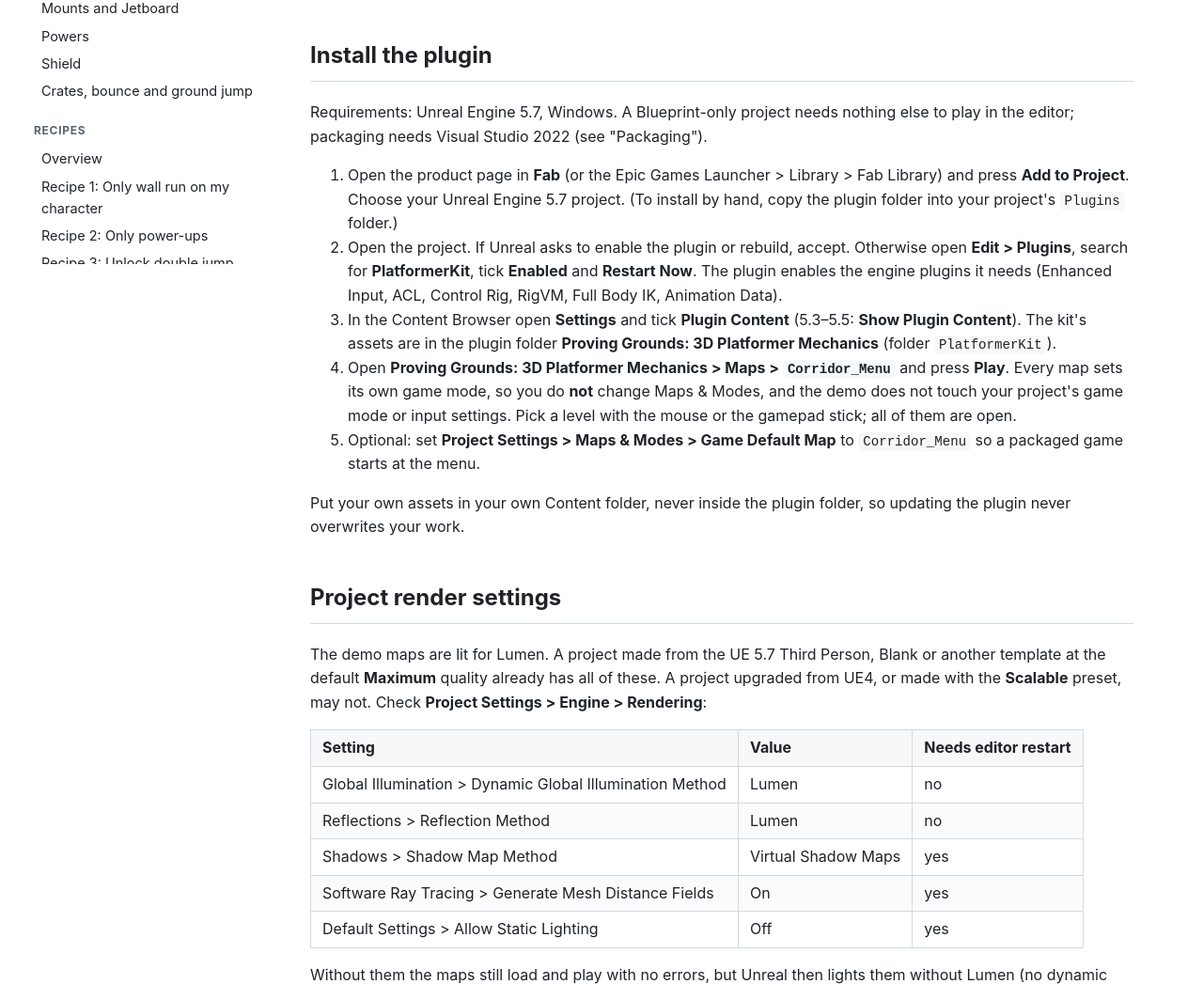
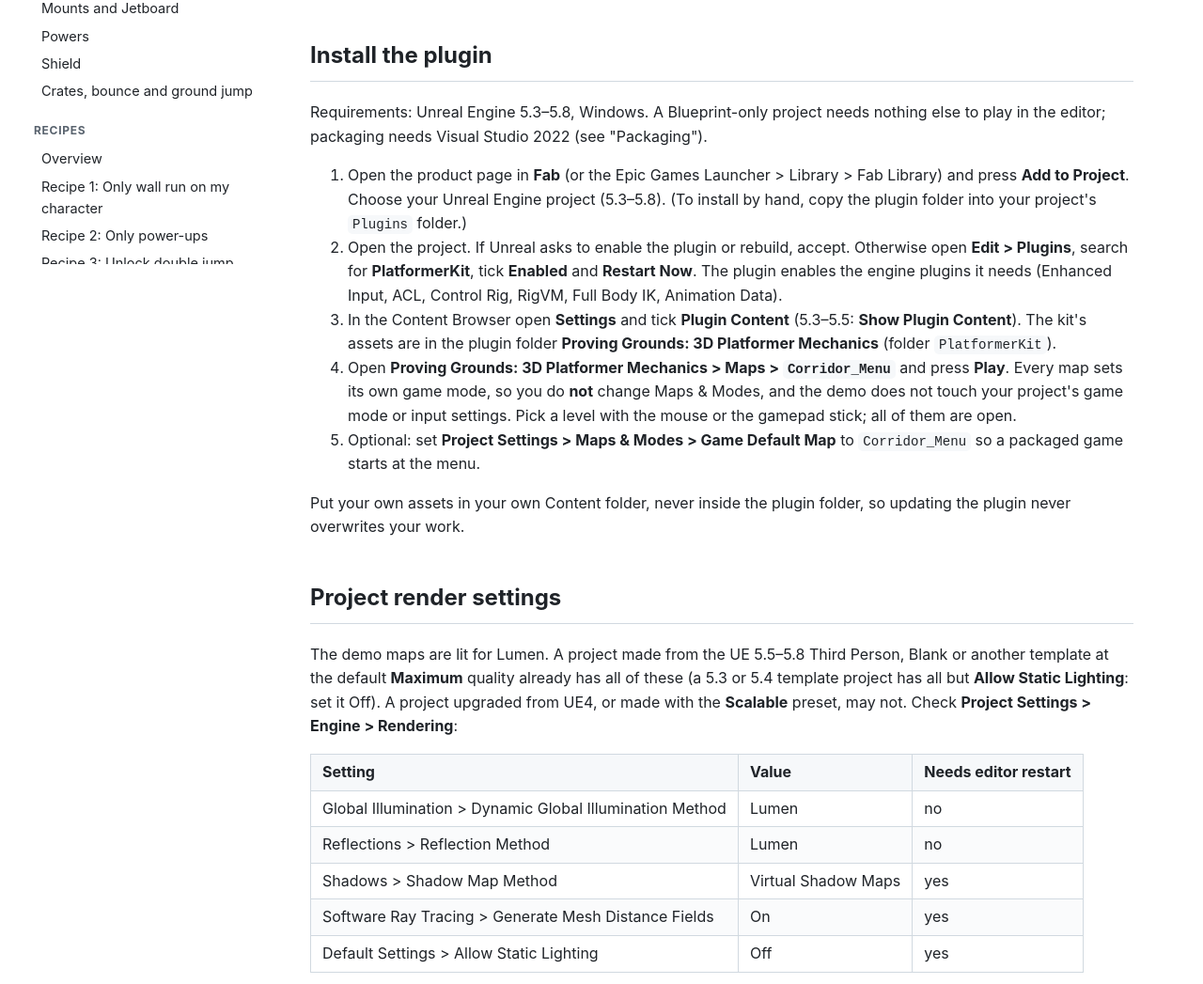
Before and after one commit to josephs-assets/ProvingGrounds, a plain HTML site: page BUYER_QUICKSTART.html in a window 1280 px wide. Shown: the part 579-1626 px from the top of the page at 94% size. Drawn offline with Linux system fonts and the light colour scheme.

Commit message:
Docs: one doc set for Unreal Engine 5.3-5.8
- Requirements and install lines name 5.3-5.8
- Render settings note: 5.3/5.4 template projects need Allow Static Lighting off
- Third-party notice names the 5.3 template skeleton used by the 5.3-5.6 package

Co-Authored-By: Claude Opus 5.5 <noreply@anthropic.com>

```diff
--- a/BUYER_QUICKSTART.html
+++ b/BUYER_QUICKSTART.html
@@ -39,9 +39,9 @@ footer{border-top:1px solid var(--line);color:var(--muted);font-size:14px;paddin
 <div class="toc"><b>On this page</b><ul><li><a href="#install-the-plugin">Install the plugin</a></li><li><a href="#project-render-settings">Project render settings</a></li><li><a href="#find-the-controls">Find the controls</a></li><li><a href="#replace-the-heros-mesh-and-animation-set">Replace the hero's mesh and animation set</a></li><li><a href="#integrate-with-your-own-character">Integrate with your own character</a></li><li><a href="#build-curvy-grind-rails">Build curvy grind rails</a></li><li><a href="#adjust-the-workshop-pickup-presentation">Adjust the Workshop pickup presentation</a></li><li><a href="#change-settings-during-play">Change settings during Play</a></li><li><a href="#saved-blueprint-examples">Saved Blueprint examples</a></li><li><a href="#packaging">Packaging</a></li><li><a href="#troubleshooting">Troubleshooting</a></li><li><a href="#more-documentation">More documentation</a></li></ul></div>
 <p>This 3D platformer mechanics kit is configured through the Content Browser, Details and Blueprint nodes. No code is needed.</p>
 <h2 id="install-the-plugin">Install the plugin</h2>
-<p>Requirements: Unreal Engine 5.7, Windows. A Blueprint-only project needs nothing else to play in the editor; packaging needs Visual Studio 2022 (see "Packaging").</p>
+<p>Requirements: Unreal Engine 5.3–5.8, Windows. A Blueprint-only project needs nothing else to play in the editor; packaging needs Visual Studio 2022 (see "Packaging").</p>
 <ol>
-<li>Open the product page in <strong>Fab</strong> (or the Epic Games Launcher &gt; Library &gt; Fab Library) and press <strong>Add to Project</strong>. Choose your Unreal Engine 5.7 project. (To install by hand, copy the plugin folder into your project's <code>Plugins</code> folder.)</li>
+<li>Open the product page in <strong>Fab</strong> (or the Epic Games Launcher &gt; Library &gt; Fab Library) and press <strong>Add to Project</strong>. Choose your Unreal Engine project (5.3–5.8). (To install by hand, copy the plugin folder into your project's <code>Plugins</code> folder.)</li>
 <li>Open the project. If Unreal asks to enable the plugin or rebuild, accept. Otherwise open <strong>Edit &gt; Plugins</strong>, search for <strong>PlatformerKit</strong>, tick <strong>Enabled</strong> and <strong>Restart Now</strong>. The plugin enables the engine plugins it needs (Enhanced Input, ACL, Control Rig, RigVM, Full Body IK, Animation Data).</li>
 <li>In the Content Browser open <strong>Settings</strong> and tick <strong>Plugin Content</strong> (5.3–5.5: <strong>Show Plugin Content</strong>). The kit's assets are in the plugin folder <strong>Proving Grounds: 3D Platformer Mechanics</strong> (folder <code>PlatformerKit</code>).</li>
 <li>Open <strong>Proving Grounds: 3D Platformer Mechanics &gt; Maps &gt; <code>Corridor_Menu</code></strong> and press <strong>Play</strong>. Every map sets its own game mode, so you do <strong>not</strong> change Maps &amp; Modes, and the demo does not touch your project's game mode or input settings. Pick a level with the mouse or the gamepad stick; all of them are open.</li>
@@ -49,7 +49,7 @@ footer{border-top:1px solid var(--line);color:var(--muted);font-size:14px;paddin
 </ol>
 <p>Put your own assets in your own Content folder, never inside the plugin folder, so updating the plugin never overwrites your work.</p>
 <h2 id="project-render-settings">Project render settings</h2>
-<p>The demo maps are lit for Lumen. A project made from the UE 5.7 Third Person, Blank or another template at the default <strong>Maximum</strong> quality already has all of these. A project upgraded from UE4, or made with the <strong>Scalable</strong> preset, may not. Check <strong>Project Settings &gt; Engine &gt; Rendering</strong>:</p>
+<p>The demo maps are lit for Lumen. A project made from the UE 5.5–5.8 Third Person, Blank or another template at the default <strong>Maximum</strong> quality already has all of these (a 5.3 or 5.4 template project has all but <strong>Allow Static Lighting</strong>: set it Off). A project upgraded from UE4, or made with the <strong>Scalable</strong> preset, may not. Check <strong>Project Settings &gt; Engine &gt; Rendering</strong>:</p>
 <table>
 <thead>
 <tr>
@@ -142,7 +142,7 @@ footer{border-top:1px solid var(--line);color:var(--muted);font-size:14px;paddin
 <p>For characters on the standard Character Movement Component, such as the Third Person template character.
 1. Your character Blueprint &gt; <strong>Class Settings</strong> &gt; Details &gt; <strong>Class Options</strong> &gt; <strong>Parent Class</strong> &gt; <strong>CorridorCharacter</strong>. <strong>Compile</strong>. Your <code>CameraBoom</code> / <code>FollowCamera</code> keep their names (the kit's own are <code>CorridorCameraBoom</code> / <code>CorridorCamera</code>).
 2. <strong>Class Defaults</strong> &gt; Details &gt; <strong>Corridor &gt; Integration</strong>:
-   - <strong>Animation Mode = External</strong>: your mesh and Anim Blueprint stay. The kit's spin, slide, double jump and slam clips play as montages on <strong>Action Slot</strong> (default <code>DefaultSlot</code>); your Anim Blueprint needs a <code>Slot 'DefaultSlot'</code> node before Output Pose (the Third Person <code>ABP_Unarmed</code> has one). Your locomotion comes back when the action ends. The clips are on the UE5 Mannequin skeleton: a UE5 Mannequin-based character plays them with no extra step (no Compatible Skeletons entry is needed in 5.7). A character with different bone names needs the clips retargeted (IK Retargeter) into a copy of <code>DA_HeroActions</code>, set as <strong>Anim Set</strong> (Details &gt; Corridor | Animation).
+   - <strong>Animation Mode = External</strong>: your mesh and Anim Blueprint stay. The kit's spin, slide, double jump and slam clips play as montages on <strong>Action Slot</strong> (default <code>DefaultSlot</code>); your Anim Blueprint needs a <code>Slot 'DefaultSlot'</code> node before Output Pose (the Third Person <code>ABP_Unarmed</code> has one). Your locomotion comes back when the action ends. The clips are on the UE5 Mannequin skeleton: a UE5 Mannequin-based character plays them with no extra step (measured on 5.7: no Compatible Skeletons entry needed; on 5.3–5.6, if a clip does not play, add the kit skeleton to your skeleton's <strong>Compatible Skeletons</strong>). A character with different bone names needs the clips retargeted (IK Retargeter) into a copy of <code>DA_HeroActions</code>, set as <strong>Anim Set</strong> (Details &gt; Corridor | Animation).
    - <strong>Input Mode = External</strong>: the kit adds no input of its own. Your existing <strong>Jump</strong> / <strong>Stop Jumping</strong> nodes now run the kit's jump, held jump and double jump. Bind your own keys to <strong>On Spin Pressed / Released</strong>, <strong>On Slide Pressed / Released</strong> (slide on the ground with the stick pushed, crouch without it, slam in the air) and <strong>On Power Pressed</strong>. With <strong>Input Mode = Own</strong> instead, the kit's input is added at <strong>Corridor Input Priority</strong> 1, above your contexts (0), so a key both map (Space, arrows) does only the kit's action.
    - <strong>Camera Mode = External</strong>: your camera stays active; the kit's camera and camera director switch off.
 3. Movement feel: the kit sets walk speed, jump velocity and gravity at Play. Everything else on your <strong>Character Movement</strong> stays yours; the Third Person template keeps Air Control 0.35, Max Acceleration 1500, Braking Deceleration Walking 2000 / Falling 1500, Rotation Rate 500 and Use Separate Braking Friction on. For the kit's exact air steering and stops (the demo levels are tuned on them), click the reset arrow on those fields in the Character Movement Details (kit: 0.9, 3214, 0 / 5266, 720, off).
```
Also changed, not shown: README.html (+4 -4 lines), THIRD_PARTY_NOTICES.html (+1 -1 lines).
